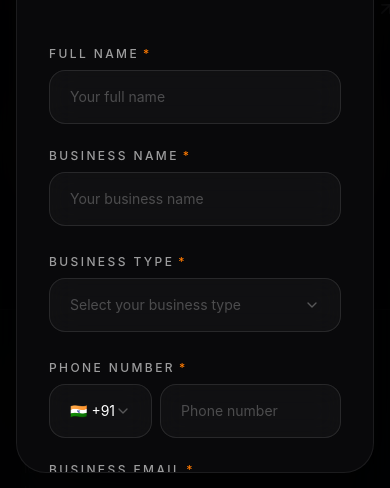
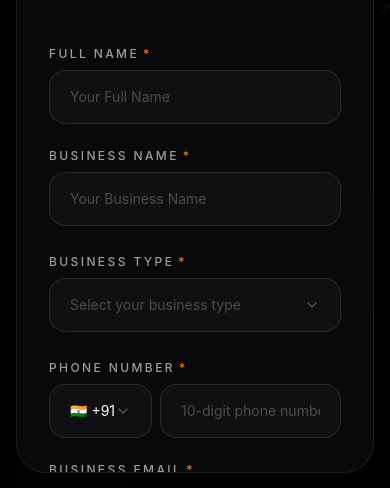
Before and after one commit to adityaaa-30/a2-production, a Next.js app: page / in a window 390 px wide. Both pictures are taken after a click on the button "Start Your Project". Shown: the part 7997-8485 px from the top of the page. Built offline with nearby package versions, Linux system fonts and the light colour scheme.

Commit message:
Auto-capitalize names and enforce exactly 10 digits for phone number

```diff
--- a/app/api/project-inquiry/route.ts
+++ b/app/api/project-inquiry/route.ts
@@ -64,10 +64,13 @@ export async function POST(request: NextRequest) {
     }
 
     // ── 3. Whitespace Trimming & Sanitization ──
-    const cleanFullName = typeof fullName === "string" ? fullName.trim() : "";
-    const cleanBusinessName = typeof businessName === "string" ? businessName.trim() : "";
+    const capitalizeWords = (str: string) =>
+      str.trim().replace(/\b[a-z]/g, (c) => c.toUpperCase());
+
+    const cleanFullName = typeof fullName === "string" ? capitalizeWords(fullName) : "";
+    const cleanBusinessName = typeof businessName === "string" ? capitalizeWords(businessName) : "";
     const cleanBusinessType = typeof businessType === "string" ? businessType.trim() : "";
-    const cleanPhone = typeof phoneNumber === "string" ? phoneNumber.trim() : "";
+    const cleanPhone = typeof phoneNumber === "string" ? phoneNumber.trim().replace(/[^0-9]/g, "") : "";
     const cleanEmail = typeof email === "string" ? sanitizeHeader(email) : "";
     const cleanDescription = typeof description === "string" ? description.trim() : "";
     const code = typeof phoneCode === "string" ? sanitizeHeader(phoneCode) : "+91";
@@ -79,7 +82,7 @@ export async function POST(request: NextRequest) {
       !cleanFullName || cleanFullName.length < 2 || cleanFullName.length > 100 ||
       !cleanBusinessName || cleanBusinessName.length < 2 || cleanBusinessName.length > 150 ||
       !cleanBusinessType || cleanBusinessType.length < 1 || cleanBusinessType.length > 100 ||
-      !cleanPhone || !/^[0-9]{10,15}$/.test(cleanPhone) ||
+      !cleanPhone || !/^[0-9]{10}$/.test(cleanPhone) ||
       !cleanEmail || cleanEmail.length > 100 || !EMAIL_REGEX.test(cleanEmail) ||
       !cleanDescription || cleanDescription.length < 20 || cleanDescription.length > 3000 ||
       !consent
--- a/components/ProjectInquiryModal.tsx
+++ b/components/ProjectInquiryModal.tsx
@@ -72,15 +72,18 @@ const COUNTRY_CODES = [
 
 const EMAIL_REGEX = /^[a-zA-Z0-9._%+-]+@[a-zA-Z0-9.-]+\.[a-zA-Z]{2,}$/;
 
+const capitalizeWords = (v: string) =>
+  v.trim().replace(/\b[a-z]/g, (c) => c.toUpperCase());
+
 const formSchema = z.object({
   fullName: z
     .string()
-    .transform((v) => v.trim())
+    .transform(capitalizeWords)
     .refine((v) => v.length >= 2, "Full name must be at least 2 characters")
     .refine((v) => v.length <= 100, "Full name must not exceed 100 characters"),
   businessName: z
     .string()
-    .transform((v) => v.trim())
+    .transform(capitalizeWords)
     .refine((v) => v.length >= 2, "Business name must be at least 2 characters")
     .refine((v) => v.length <= 150, "Business name must not exceed 150 characters"),
   businessType: z
@@ -92,8 +95,8 @@ const formSchema = z.object({
   phoneNumber: z
     .string()
     .transform((v) => v.trim())
-    .refine((v) => v.length >= 1, "Phone number is required")
-    .refine((v) => /^[0-9]{10,15}$/.test(v), "Phone number must contain 10-15 digits"),
+    .refine((v) => v.length > 0, "Phone number is required")
+    .refine((v) => /^[0-9]{10}$/.test(v), "Phone number must be exactly 10 digits"),
   email: z
     .string()
     .transform((v) => v.trim())
@@ -845,7 +848,13 @@ export function ProjectInquiryModal({
                               <input
                                 {...register("fullName")}
                                 placeholder="Your full name"
-                                className={inputClasses}
+                                className={`${inputClasses} capitalize`}
+                                onInput={(e) => {
+                                  e.currentTarget.value = e.currentTarget.value.replace(
+                                    /\b[a-z]/g,
+                                    (c) => c.toUpperCase()
+                                  );
+                                }}
                               />
                             </FieldWrapper>
 
@@ -858,7 +867,13 @@ export function ProjectInquiryModal({
                               <input
                                 {...register("businessName")}
                                 placeholder="Your business name"
-                                className={inputClasses}
+                                className={`${inputClasses} capitalize`}
+                                onInput={(e) => {
+                                  e.currentTarget.value = e.currentTarget.value.replace(
+                                    /\b[a-z]/g,
+                                    (c) => c.toUpperCase()
+                                  );
+                                }}
                               />
                             </FieldWrapper>
                           </div>
@@ -918,9 +933,15 @@ export function ProjectInquiryModal({
                                 />
                                 <input
                                   {...register("phoneNumber")}
-                                  placeholder="Phone number"
+                                  placeholder="10-digit phone number"
                                   className={`${inputClasses} flex-1`}
                                   type="tel"
+                                  maxLength={10}
+                                  onInput={(e) => {
+                                    e.currentTarget.value = e.currentTarget.value
+                                      .replace(/[^0-9]/g, "")
+                                      .slice(0, 10);
+                                  }}
                                 />
                               </div>
                             </FieldWrapper>
```
